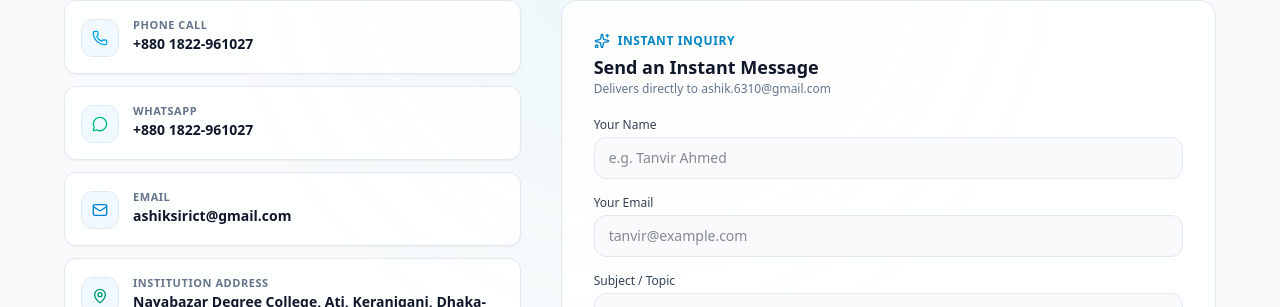
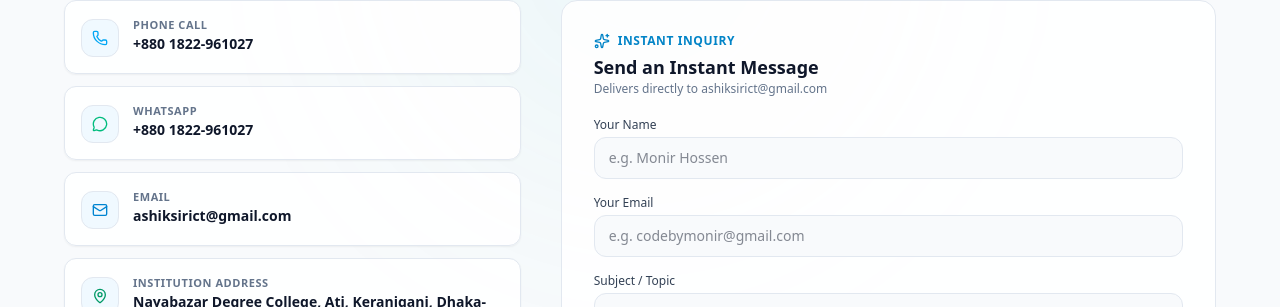
Before and after one commit to CodeByMonir/MdAshikurRahman, a Next.js app: page /contacts in a window 1280 px wide. Shown: the part 322-629 px from the top of the page. Built offline with nearby package versions, Linux system fonts and the light colour scheme; no server answers.

Commit message:
updated the email and another info in contact page

```diff
--- a/src/Components/Contact/Contact.jsx
+++ b/src/Components/Contact/Contact.jsx
@@ -253,7 +253,7 @@ export default function ContactSection() {
                                 Send an Instant Message
                             </h3>
                             <p className="text-xs text-[#64748B]">
-                                Delivers directly to ashik.6310@gmail.com
+                                Delivers directly to ashiksirict@gmail.com
                             </p>
                         </div>
 
@@ -266,7 +266,7 @@ export default function ContactSection() {
                                     type="text"
                                     name="from_name"
                                     required
-                                    placeholder="e.g. Tanvir Ahmed"
+                                    placeholder="e.g. Monir Hossen"
                                     className="w-full px-3.5 py-2.5 rounded-xl text-xs sm:text-sm bg-[#F8FAFC] dark:bg-[#090D16] border border-[#E2E8F0] dark:border-[rgba(56,189,248,0.15)] text-[#0F172A] dark:text-[#F8FAFC] focus:outline-none focus:border-[#0284C7] dark:focus:border-[#38BDF8]"
                                 />
                             </div>
@@ -279,7 +279,7 @@ export default function ContactSection() {
                                     type="email"
                                     name="from_email"
                                     required
-                                    placeholder="tanvir@example.com"
+                                    placeholder="e.g. codebymonir@gmail.com"
                                     className="w-full px-3.5 py-2.5 rounded-xl text-xs sm:text-sm bg-[#F8FAFC] dark:bg-[#090D16] border border-[#E2E8F0] dark:border-[rgba(56,189,248,0.15)] text-[#0F172A] dark:text-[#F8FAFC] focus:outline-none focus:border-[#0284C7] dark:focus:border-[#38BDF8]"
                                 />
                             </div>
```
